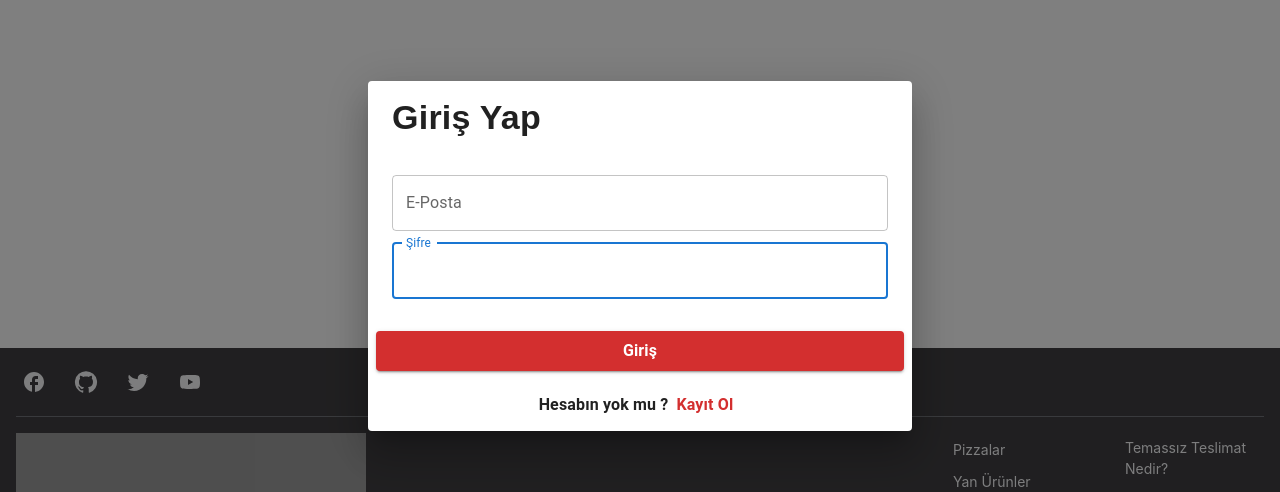
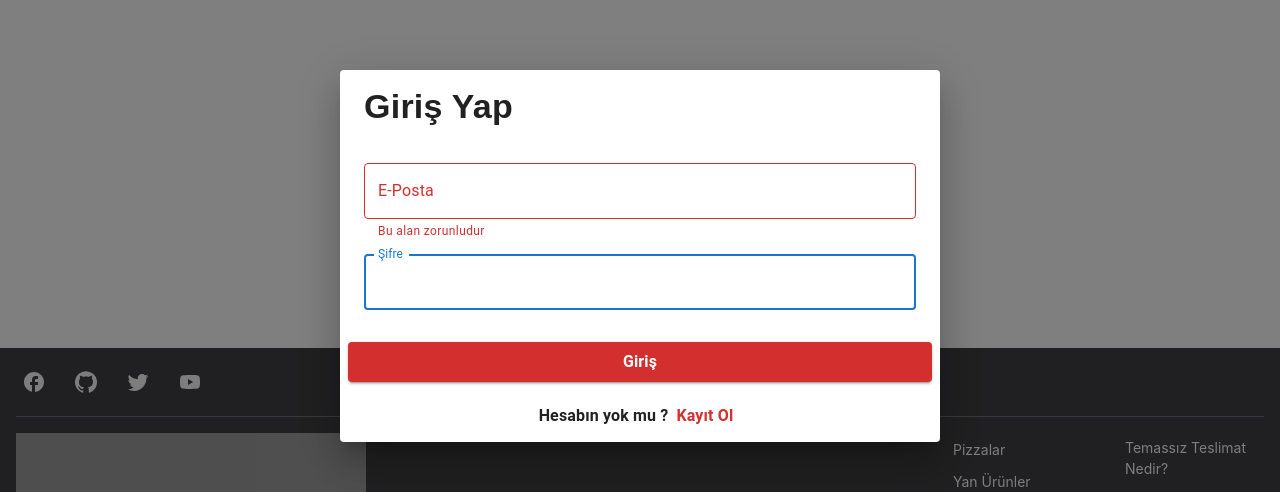
Before and after one commit to zehracakir/PieCentralPizza, a React (Create React App) app in the folder front-end/: page / in a window 1280 px wide. Both pictures are taken after a click on the button "Giriş Yap". Shown: the part 144-636 px from the top of the page. Built offline with nearby package versions, Linux system fonts and the light colour scheme; grey boxes are pictures that could not be loaded.

Commit message:
Added formik and validation to login and register screens

```diff
--- /dev/null
+++ b/front-end/src/components/GirisYap/Validation.js
@@ -0,0 +1,6 @@
+import { object, string } from 'yup'
+let validations = object({
+    email: string().email("Lütfen e-posta adresinizi geçerli formatta giriniz").required("Bu alan zorunludur"),
+    password: string().min(5, "Minimum karakter sayısı 5").required("Bu alan zorunludur")
+})
+export default validations;
--- a/front-end/src/components/GirisYap/index.js
+++ b/front-end/src/components/GirisYap/index.js
@@ -10,39 +10,74 @@ import {
     Grid,
     Box,
 } from '@mui/material'
-
+import { useFormik } from 'formik'
+import validations from './Validation'
 function GirisYap({ login, closeDialog, closeLogin, openRegister }) {
     const handleRegister = () => {
         closeLogin();
         openRegister();
     }
+    const { handleSubmit, handleChange, values, handleBlur, errors, touched } = useFormik({
+        initialValues: {
+            email: "",
+            password: ""
+        },
+        onSubmit: async (values) => {
+            console.log(values, " bilgileri veritabanına gönderilecek");
+            closeDialog();
+        },
+        validationSchema: validations
+    })
     return (
-        <Dialog open={login} onClose={closeDialog}>
+
+        <Dialog open={login} onClose={closeDialog} fullWidth maxWidth={"sm"}>
+            <form onSubmit={handleSubmit}>
                 <DialogTitle>
                     <Typography variant='h4' gutterBottom sx={{ fontWeight: "bold", fontFamily: "sans-serif" }}>Giriş Yap</Typography>
                 </DialogTitle>
                 <DialogContent>
                     <TextField
                         autoFocus
+                        error={Boolean(errors.email && touched.email)}
                         margin="dense"
-                    id="outlined-required"
                         label="E-Posta"
+                        id="email"
+                        name="email"
                         type="email"
+                        onChange={handleChange}
+                        onBlur={handleBlur}
+                        value={values.email}
+                        helperText={errors.email && touched.email && `${errors.email}`}
                         fullWidth
                     />
+
                     <TextField
                         autoFocus
+                        error={Boolean(errors.password && touched.password)}
                         margin="dense"
-                    id="outlined-password-input"
                         label="Şifre"
+                        id="password"
+                        name='password'
                         type="password"
+                        onChange={handleChange}
+                        onBlur={handleBlur}
+                        value={values.password}
+                        helperText={errors.password && touched.password && `${errors.password}`}
                         fullWidth
                     />
                 </DialogContent>
                 <DialogActions>
                     <Grid container rowSpacing={{ xs: 2 }}>
                         <Grid item xs={12}>
-                        <Button variant='contained' color='error' size='large' sx={{ width: "100%", textTransform: 'none' }} onClick={closeDialog}><Typography sx={{ fontWeight: "bold" }}>Giriş</Typography></Button>
+                            <Button
+                                variant='contained'
+                                color='error'
+                                size='large'
+                                type='submit'
+                                sx={{ width: "100%", textTransform: 'none' }}
+                            >
+                                <Typography sx={{ fontWeight: "bold" }}>Giriş</Typography>
+                            </Button>
                         </Grid>
                         <Grid item xs={12}>
                             <Box sx={{ display: "flex", justifyContent: "center", alignItems: "center" }}>
@@ -53,7 +88,10 @@ function GirisYap({ login, closeDialog, closeLogin, openRegister }) {
                         </Grid>
                     </Grid>
                 </DialogActions>
+            </form>
         </Dialog>
+
+
     )
 }
 
--- /dev/null
+++ b/front-end/src/components/KayitOl/Validation.js
@@ -0,0 +1,8 @@
+import { object, string } from 'yup'
+let validations = object({
+    isim: string().required("Bu alan zorunludur"),
+    kullaniciAdi: string().required("Bu alan zorunludur"),
+    email: string().email("Lütfen e-posta adresinizi geçerli formatta giriniz").required("Bu alan zorunludur"),
+    password: string().min(5, "Minimum karakter sayısı 5").required("Bu alan zorunludur")
+})
+export default validations;
--- a/front-end/src/components/KayitOl/index.js
+++ b/front-end/src/components/KayitOl/index.js
@@ -13,59 +13,107 @@ import {
   FormGroup,
   FormControlLabel
 } from '@mui/material'
+import { useFormik } from 'formik'
+import validations from './Validation'
 function KayitOl({ register, closeDialog, closeRegister, openLogin }) {
   const handleLogin = () => {
     closeRegister();
     openLogin();
   }
+  const { handleSubmit, handleChange, values, handleBlur, errors, touched } = useFormik({
+    initialValues: {
+      isim: "",
+      kullaniciAdi: "",
+      email: "",
+      password: ""
+    },
+    onSubmit: async (values) => {
+      console.log(values, " bilgileri veritabanına gönderilecek");
+      closeDialog();
+    },
+    validationSchema: validations
+  })
   return (
-    <Dialog open={register} onClose={closeDialog}>
+    <Dialog open={register} onClose={closeDialog} fullWidth maxWidth={"sm"}>
+      <form onSubmit={handleSubmit}>
         <DialogTitle>
           <Typography variant='h4' gutterBottom sx={{ fontWeight: "bold", fontFamily: "sans-serif" }}>Kayıt Ol</Typography>
         </DialogTitle>
         <DialogContent>
           <TextField
             autoFocus
+            error={Boolean(errors.isim && touched.isim)}
             margin='dense'
-          id='outlined-required'
-          label="Ad Soyad"
+            label="İsim"
+            id='isim'
+            name='isim'
             type='text'
+            onChange={handleChange}
+            onBlur={handleBlur}
+            value={values.isim}
+            helperText={errors.isim && touched.isim && `${errors.isim}`}
             fullWidth
           />
           <TextField
             autoFocus
+            error={Boolean(errors.kullaniciAdi && touched.kullaniciAdi)}
             margin='dense'
-          id='outlined-required'
             label="Kullanıcı Adı"
+            id='kullaniciAdi'
+            name='kullaniciAdi'
             type='text'
+            onChange={handleChange}
+            onBlur={handleBlur}
+            value={values.kullaniciAdi}
+            helperText={errors.kullaniciAdi && touched.kullaniciAdi && `${errors.kullaniciAdi}`}
             fullWidth
           />
           <TextField
             autoFocus
+            error={Boolean(errors.email && touched.email)}
             margin="dense"
-          id="outlined-required"
             label="E-Posta"
+            id="email"
+            name='email'
             type="email"
+            onChange={handleChange}
+            onBlur={handleBlur}
+            value={values.email}
+            helperText={errors.email && touched.email && `${errors.email}`}
             fullWidth
           />
           <TextField
             autoFocus
+            error={Boolean(errors.password && touched.password)}
             margin="dense"
-          id="outlined-password-input"
             label="Şifre"
+            id="password"
+            name='password'
             type="password"
+            onChange={handleChange}
+            onBlur={handleBlur}
+            value={values.password}
+            helperText={errors.password && touched.password && `${errors.password}`}
             fullWidth
           />
           <FormGroup>
-          <FormControlLabel control={<Checkbox/>} label="Pazarlama amaçlı e-posta gönderilmesine izin veriyorum" />
-          <FormControlLabel control={<Checkbox />} label="Pazarlama amaçlı SMS gönderilmesine izin veriyorum" />
-          <FormControlLabel control={<Checkbox disabled checked/>} label="Üyelik sözleşmesini okudum, onaylıyorum." />
+            <FormControlLabel control={<Checkbox />} label="Pazarlama amaçlı e-posta gönderilmesine izin veriyorum" />
+
+            <FormControlLabel control={<Checkbox disabled checked />} label="Üyelik sözleşmesini okudum, onaylıyorum." />
           </FormGroup>
         </DialogContent>
         <DialogActions>
           <Grid container rowSpacing={{ xs: 2 }}>
             <Grid item xs={12}>
-            <Button variant='contained' color='error' size='large' sx={{ width: "100%", textTransform: 'none' }} onClick={closeDialog}><Typography sx={{ fontWeight: "bold" }}>Kayıt Ol</Typography></Button>
+              <Button
+                variant='contained'
+                color='error'
+                size='large'
+                sx={{ width: "100%", textTransform: 'none' }}
+                type='submit'
+              >
+                <Typography sx={{ fontWeight: "bold" }}>Kayıt Ol</Typography>
+              </Button>
             </Grid>
             <Grid item xs={12}>
               <Box sx={{ display: "flex", justifyContent: "center", alignItems: "center" }}>
@@ -76,6 +124,8 @@ function KayitOl({ register, closeDialog, closeRegister, openLogin }) {
             </Grid>
           </Grid>
         </DialogActions>
+      </form>
+
     </Dialog>
   )
 }
```
Lines whose indentation alone changed are shown as unchanged.
